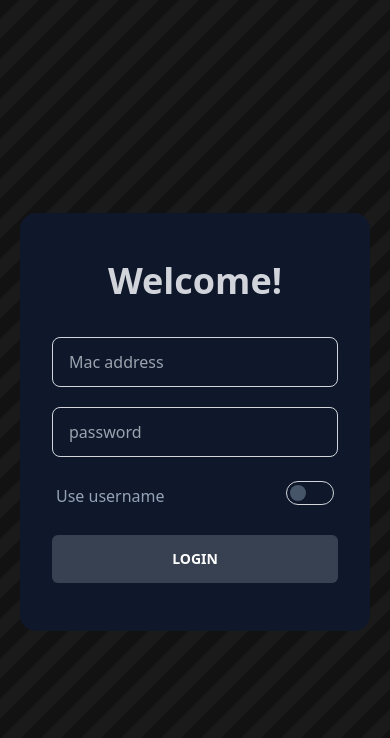
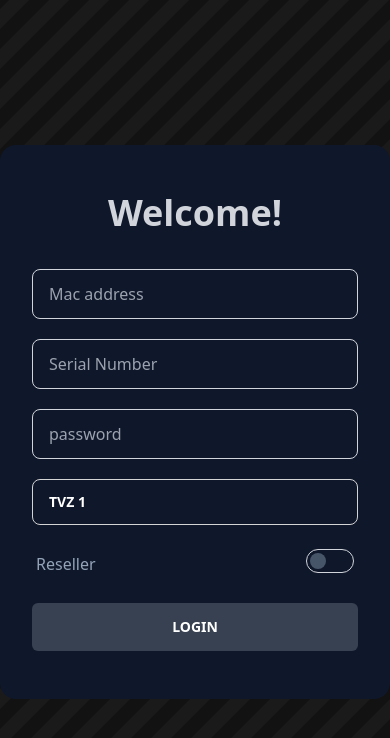
Before and after one commit to CodeMaster1022/Careium-AI, a React (Vite) app: page / in a window 390 px wide. Shown: the top 738 px of the page. Built offline with nearby package versions, Linux system fonts and the light colour scheme.

Commit message:
responsive

```diff
--- a/src/pages/LoginPage.tsx
+++ b/src/pages/LoginPage.tsx
@@ -10,6 +10,7 @@
 export default function LoginPage () {
 
   const [method, setMethod] = useState(false);
+  const [selectMember, setSelectMember] = useState(false);
   // const dispatch = useDispatch<AppDispatch>(); // Use typed dispatch
 
   // const handleLogin = (e: React.FormEvent<HTMLFormElement>) => {
@@ -26,23 +27,48 @@
     <div className="background">
     <div className="w-full h-screen flex justify-center items-center bg-[#212121]">
     <div className="background">
-      <div className="w-[350px] rounded-2xl bg-slate-900 py-4">
+      <div className="w-[400px] rounded-2xl bg-slate-900 py-4">
             <div className="flex flex-col gap-5 p-8">
               <p className="text-center text-4xl text-gray-300 mb-4 font-bold">Welcome!</p>
               {
                 method?
                   (<input className="bg-slate-900 w-full rounded-lg border border-gray-300 px-4 py-3 focus:outline-none focus:ring-2 focus:ring-gray-700 focus:ring-offset-2 focus:ring-offset-gray-800 text-white" placeholder="username" />)
-                  :(<input className="bg-slate-900 w-full rounded-lg border border-gray-300 px-4 py-3 focus:outline-none focus:ring-2 focus:ring-gray-700 focus:ring-offset-2 focus:ring-offset-gray-800 text-white" placeholder="Mac address" />)
+                  :(
+                  <>
+                    <input className="bg-slate-900 w-full rounded-lg border border-gray-300 px-4 py-3 focus:outline-none focus:ring-2 focus:ring-gray-700 focus:ring-offset-2 focus:ring-offset-gray-800 text-white" placeholder="Mac address" />
+                    <input className="bg-slate-900 w-full rounded-lg border border-gray-300 px-4 py-3 focus:outline-none focus:ring-2 focus:ring-gray-700 focus:ring-offset-2 focus:ring-offset-gray-800 text-white" placeholder="Serial Number" />
+                  </>)
               }
-
               <input className="bg-slate-900 w-full rounded-lg border border-gray-300 px-4 py-3 focus:outline-none focus:ring-2 focus:ring-gray-700 focus:ring-offset-2 text-white focus:ring-offset-gray-800" placeholder="password" type="password"/>
-              <label className="flex cursor-pointer items-center justify-between p-1 text-slate-400" onClick={()=>setMethod(!method)}>
+              <select
+                  className="bg-slate-900 appearance-none text-white relative px-4 py-3 ring-0 outline-none border border-neutral-300 text-sm font-bold rounded-lg block w-full p-2"
+                  aria-placeholder='Select the server...'
+              >
+                <option> TVZ 1</option>
+                <option> TVZ 2</option>
+              </select>
+              <label className="flex cursor-pointer items-center justify-between p-1 text-slate-400" onClick={()=>{setSelectMember(!selectMember),setMethod(true)}}>
+                {selectMember?(
+                <>
+                  <p>Customer</p>
+                </>
+                ):(<p>Reseller</p>)}
+                <div className="relative inline-block">
+                  <input className="peer h-6 w-12 cursor-pointer appearance-none rounded-full border border-gray-300 bg-gary-400 checked:border-green-300 focus-visible:outline-none focus-visible:ring-2 focus-visible:ring-gray-900 focus-visible:ring-offset-2" type="checkbox"/>
+                  <span className="pointer-events-none absolute left-1 top-1 block h-4 w-4 rounded-full bg-slate-600 transition-all duration-200 peer-checked:left-7 peer-checked:bg-green-300"></span>
+                </div>
+              </label>
+              {
+                selectMember?(
+                  <label className="flex cursor-pointer items-center justify-between p-1 text-slate-400" onClick={()=>setMethod(!method)}>
                   {method?(<p>Use Mac address</p>):(<p>Use username</p>)}
                   <div className="relative inline-block">
                     <input className="peer h-6 w-12 cursor-pointer appearance-none rounded-full border border-gray-300 bg-gary-400 checked:border-green-300 focus-visible:outline-none focus-visible:ring-2 focus-visible:ring-gray-900 focus-visible:ring-offset-2" type="checkbox"/>
                     <span className="pointer-events-none absolute left-1 top-1 block h-4 w-4 rounded-full bg-slate-600 transition-all duration-200 peer-checked:left-7 peer-checked:bg-green-300"></span>
                   </div>
-                </label>
+              </label>
+                ):(<></>)
+              }
                 <Link to="/chat" className="inline-block cursor-pointer rounded-md bg-gray-700 px-4 py-3.5 text-center text-sm font-semibold uppercase text-white transition duration-200 ease-in-out hover:bg-gray-800 focus-visible:outline-none focus-visible:ring-2 focus-visible:ring-gray-700 focus-visible:ring-offset-2 active:scale-95">Login</Link>
             </div>
       </div>
```
